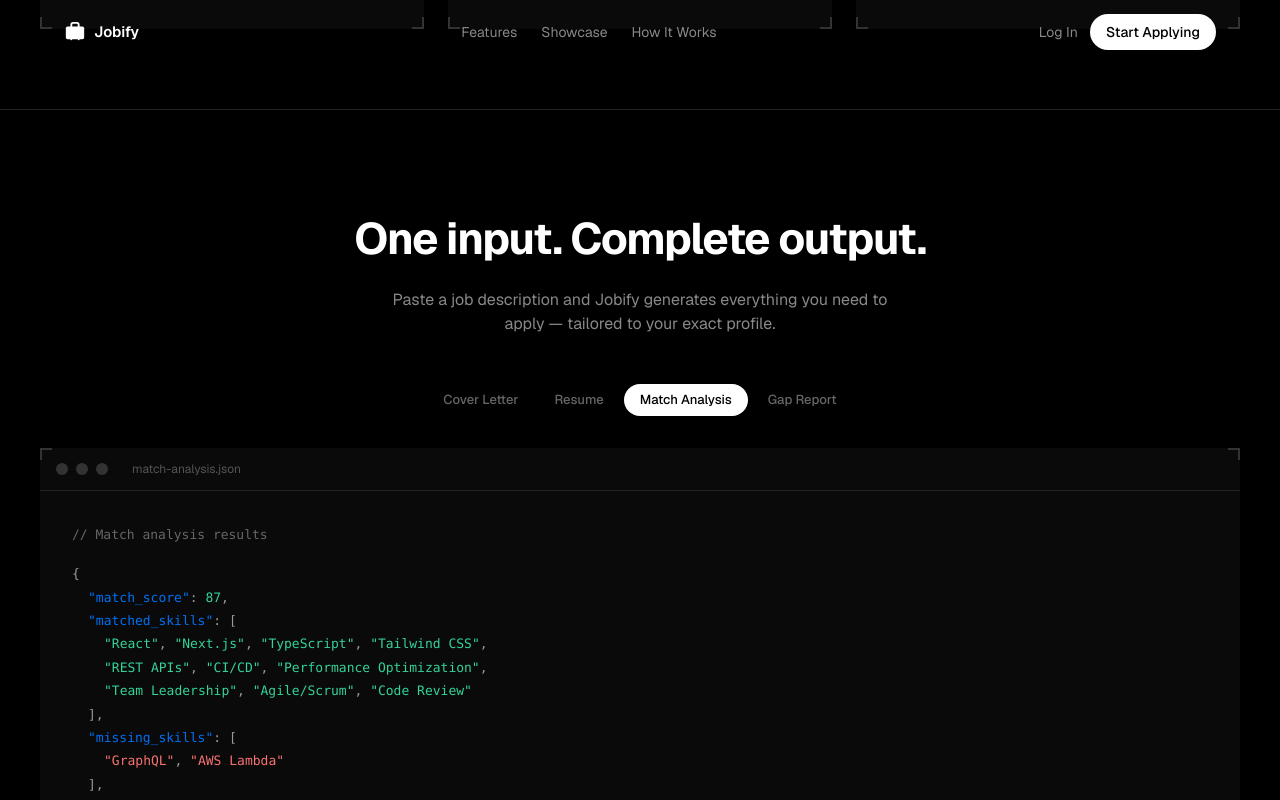
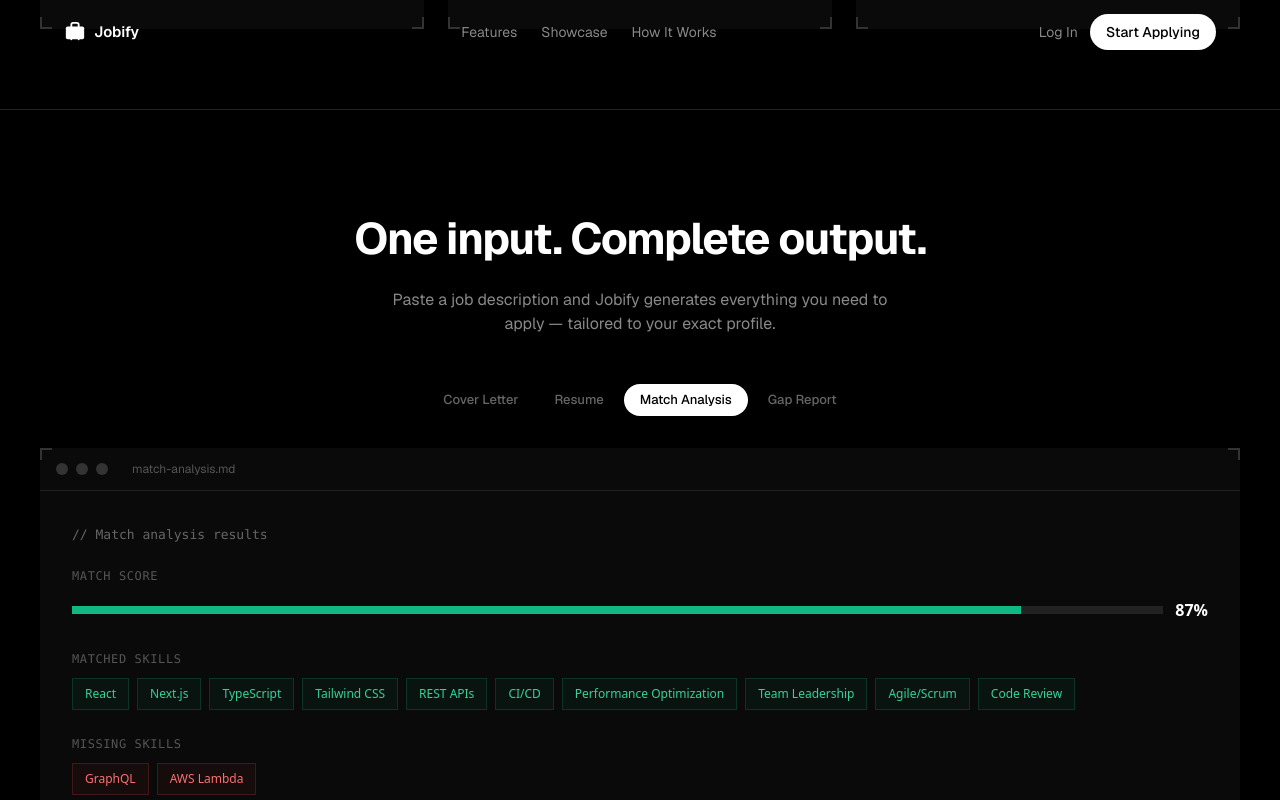
Before and after one commit to bm-197/jobify, a Next.js app: page / in a window 1280 px wide. Both pictures are taken after a click on the button "Match Analysis". Shown: the part 893-1693 px from the top of the page. Built offline with nearby package versions, Linux system fonts and the light colour scheme.

Commit message:
fix: match analysis json to markdown

```diff
--- a/components/landing/showcase-section.tsx
+++ b/components/landing/showcase-section.tsx
@@ -13,7 +13,7 @@ const tabs = [
 const filenames: Record<string, string> = {
   "cover-letter": "cover-letter-output.md",
   resume: "tailored-resume.md",
-  "match-analysis": "match-analysis.json",
+  "match-analysis": "match-analysis.md",
   "gap-report": "gap-report.md",
 };
 
@@ -145,47 +145,68 @@ function MatchAnalysisContent() {
   return (
     <>
       <p className="text-[#666]">{"// Match analysis results"}</p>
-      <p className="mt-4">{"{"}</p>
-      <p className="ml-4">
-        <span className="text-[#0070f3]">&quot;match_score&quot;</span>:{" "}
-        <span className="text-emerald-400">87</span>,
-      </p>
-      <p className="ml-4">
-        <span className="text-[#0070f3]">&quot;matched_skills&quot;</span>: [
-      </p>
-      <p className="ml-8">
-        <span className="text-emerald-400">&quot;React&quot;</span>,{" "}
-        <span className="text-emerald-400">&quot;Next.js&quot;</span>,{" "}
-        <span className="text-emerald-400">&quot;TypeScript&quot;</span>,{" "}
-        <span className="text-emerald-400">&quot;Tailwind CSS&quot;</span>,
-      </p>
-      <p className="ml-8">
-        <span className="text-emerald-400">&quot;REST APIs&quot;</span>,{" "}
-        <span className="text-emerald-400">&quot;CI/CD&quot;</span>,{" "}
-        <span className="text-emerald-400">&quot;Performance Optimization&quot;</span>,
-      </p>
-      <p className="ml-8">
-        <span className="text-emerald-400">&quot;Team Leadership&quot;</span>,{" "}
-        <span className="text-emerald-400">&quot;Agile/Scrum&quot;</span>,{" "}
-        <span className="text-emerald-400">&quot;Code Review&quot;</span>
-      </p>
-      <p className="ml-4">],</p>
-      <p className="ml-4">
-        <span className="text-[#0070f3]">&quot;missing_skills&quot;</span>: [
-      </p>
-      <p className="ml-8">
-        <span className="text-red-400">&quot;GraphQL&quot;</span>,{" "}
-        <span className="text-red-400">&quot;AWS Lambda&quot;</span>
-      </p>
-      <p className="ml-4">],</p>
-      <p className="ml-4">
-        <span className="text-[#0070f3]">&quot;talking_points&quot;</span>: [
-      </p>
-      <p className="ml-8 text-white">&quot;Led Next.js 14 migration — directly relevant&quot;</p>
-      <p className="ml-8 text-white">&quot;62% LCP improvement demonstrates perf expertise&quot;</p>
-      <p className="ml-8 text-white">&quot;Team mentorship aligns with senior role expectations&quot;</p>
-      <p className="ml-4">]</p>
-      <p>{"}"}</p>
+
+      {/* Match Score */}
+      <div className="mt-5">
+        <p className="text-[12px] font-medium uppercase tracking-wider text-[#555]">
+          Match Score
+        </p>
+        <div className="mt-2 flex items-center gap-3">
+          <div className="h-2 flex-1 bg-[#222]">
+            <div className="h-full w-[87%] bg-emerald-500" />
+          </div>
+          <span className="text-[16px] font-bold tabular-nums text-white font-sans">
+            87%
+          </span>
+        </div>
+      </div>
+
+      {/* Matched Skills */}
+      <div className="mt-6">
+        <p className="text-[12px] font-medium uppercase tracking-wider text-[#555]">
+          Matched Skills
+        </p>
+        <div className="mt-2 flex flex-wrap gap-2 font-sans">
+          {["React", "Next.js", "TypeScript", "Tailwind CSS", "REST APIs", "CI/CD", "Performance Optimization", "Team Leadership", "Agile/Scrum", "Code Review"].map((skill) => (
+            <span key={skill} className="border border-emerald-500/20 bg-emerald-500/5 px-3 py-1 text-[12px] text-emerald-400">
+              {skill}
+            </span>
+          ))}
+        </div>
+      </div>
+
+      {/* Missing Skills */}
+      <div className="mt-6">
+        <p className="text-[12px] font-medium uppercase tracking-wider text-[#555]">
+          Missing Skills
+        </p>
+        <div className="mt-2 flex flex-wrap gap-2 font-sans">
+          {["GraphQL", "AWS Lambda"].map((skill) => (
+            <span key={skill} className="border border-red-500/20 bg-red-500/5 px-3 py-1 text-[12px] text-red-400">
+              {skill}
+            </span>
+          ))}
+        </div>
+      </div>
+
+      {/* Talking Points */}
+      <div className="mt-6">
+        <p className="text-[12px] font-medium uppercase tracking-wider text-[#555]">
+          Talking Points
+        </p>
+        <ul className="mt-2 space-y-2 font-sans">
+          {[
+            "Led Next.js 14 migration — directly relevant",
+            "62% LCP improvement demonstrates perf expertise",
+            "Team mentorship aligns with senior role expectations",
+          ].map((point, i) => (
+            <li key={i} className="flex gap-3 text-[14px] text-[#ccc]">
+              <span className="mt-0.5 text-[#555]">&bull;</span>
+              <span>{point}</span>
+            </li>
+          ))}
+        </ul>
+      </div>
     </>
   );
 }
```
